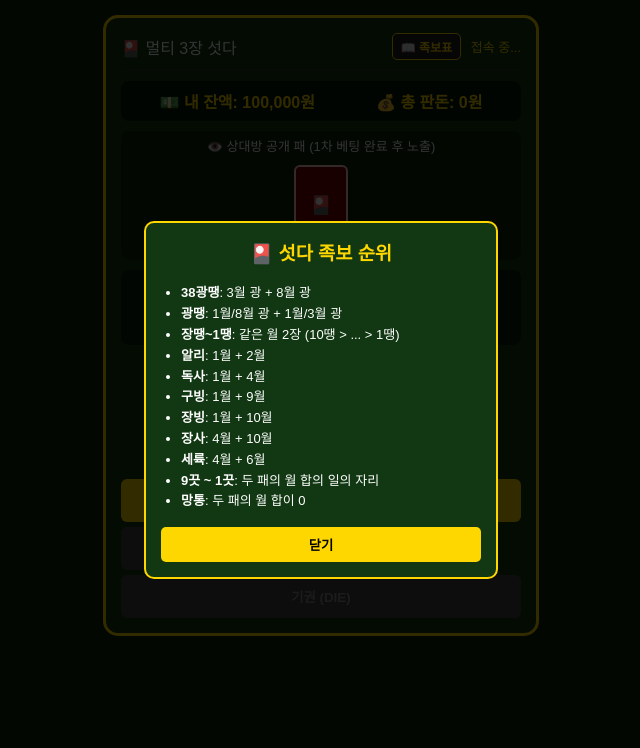
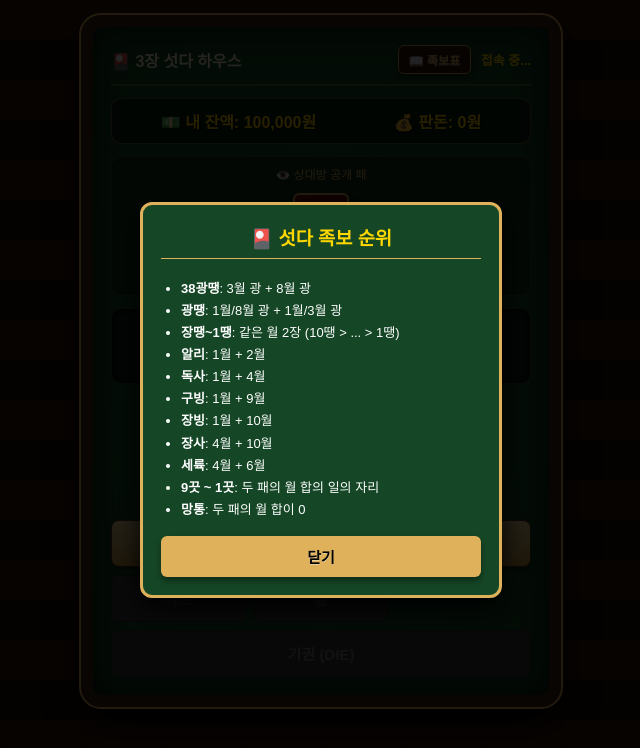
Before and after one commit to jangerine/-, a website: page public/index.html in a window 1280 px wide. Both pictures are taken after a click on the button "📖 족보표". Shown: the whole page, without its empty margins (319-959 px from the left). Drawn offline with nearby package versions, Linux system fonts and the light colour scheme; no server answers.

Commit message:
Update index.html

```diff
--- a/public/index.html
+++ b/public/index.html
@@ -6,47 +6,263 @@
     <title>실시간 멀티 3장 섯다</title>
     <script src="/socket.io/socket.io.js"></script>
     <style>
-        :root { --card-red: #c02727; --gold: #ffd700; }
-        body { font-family: sans-serif; background: #0b230c; color: white; margin: 0; padding: 15px; text-align: center; }
-        .container { max-width: 400px; margin: 0 auto; background: #113812; border: 3px solid var(--gold); border-radius: 15px; padding: 15px; position: relative; }
-        .header { display: flex; justify-content: space-between; align-items: center; border-bottom: 1px solid #333; padding-bottom: 10px; margin-bottom: 10px; }
-        .money-board { display: flex; justify-content: space-around; background: rgba(0,0,0,0.5); padding: 8px; border-radius: 8px; margin-bottom: 10px; font-weight: bold; color: var(--gold); }
-        .host-control { background: rgba(255, 215, 0, 0.1); border: 1px dashed var(--gold); padding: 10px; border-radius: 8px; margin-bottom: 10px; display: none; }
-        .host-control select { padding: 5px 10px; font-weight: bold; border-radius: 5px; }
-        .card-area { display: flex; justify-content: center; gap: 8px; min-height: 80px; margin: 10px 0; }
-        .card { width: 50px; height: 75px; background: var(--card-red); border: 2px solid #fff; border-radius: 6px; display: flex; align-items: center; justify-content: center; font-weight: bold; font-size: 18px; color: #000; cursor: pointer; }
-        .card.open { background: #fff; }
-        .card.selected { border: 3px solid #00ffcc; transform: translateY(-5px); }
-        .card-back { background: #780000; color: #aaa; border: 2px solid #ffcccc; cursor: default; }
-        .status-box { background: rgba(0,0,0,0.4); padding: 10px; border-radius: 8px; min-height: 55px; margin: 10px 0; font-size: 14px; white-space: pre-line; }
-        .btn-grid { display: grid; grid-template-columns: repeat(3, 1fr); gap: 5px; }
-        button { padding: 12px 0; font-weight: bold; border: none; border-radius: 6px; background: var(--gold); color: #000; }
-        button:disabled { background: #444 !important; color: #888 !important; cursor: not-allowed; }
-        .btn-die { background: #ff4d4d; color: white; grid-column: span 3; }
-        .opponent-open-area { background: rgba(0,0,0,0.3); padding: 5px; border-radius: 8px; margin-bottom: 10px; font-size: 13px; }
+        :root {
+            --mat-green: #154726;
+            --mat-border: #0b2e17;
+            --wood-dark: #1b0e07;
+            --wood-mid: #2e180c;
+            --gold: #dfb15b;
+            --gold-bright: #ffd700;
+            --card-red: #a81c1c;
+        }
 
-        .btn-jokbo { background: #222; color: var(--gold); border: 1px solid var(--gold); padding: 4px 8px; border-radius: 5px; font-size: 12px; cursor: pointer; }
-        .modal { display: none; position: fixed; top: 0; left: 0; width: 100%; height: 100%; background: rgba(0,0,0,0.8); z-index: 1000; justify-content: center; align-items: center; }
-        .modal-content { background: #113812; border: 2px solid var(--gold); border-radius: 10px; width: 85%; max-width: 320px; padding: 15px; color: #fff; text-align: left; max-height: 80vh; overflow-y: auto; }
-        .modal-content h3 { text-align: center; color: var(--gold); margin-top: 0; }
-        .modal-content ul { padding-left: 20px; font-size: 13px; line-height: 1.6; }
-        .btn-close { display: block; width: 100%; margin-top: 15px; background: var(--gold); color: #000; border: none; padding: 8px 0; border-radius: 5px; font-weight: bold; }
+        /* 전체 마룻바닥 느낌의 배경 패턴 */
+        body {
+            font-family: 'Apple SD Gothic Neo', 'Noto Sans KR', sans-serif;
+            background-color: var(--wood-dark);
+            background-image:
+                linear-gradient(90deg, rgba(0,0,0,0.3) 1px, transparent 1px),
+                repeating-linear-gradient(0deg, var(--wood-dark) 0px, var(--wood-dark) 40px, var(--wood-mid) 41px, var(--wood-mid) 80px);
+            background-size: 80px 100%, 100% 80px;
+            color: #f0e6d2;
+            margin: 0;
+            padding: 15px;
+            text-align: center;
+        }
+
+        /* 마룻바닥 위에 깔린 초록색 섯다 매트 */
+        .container {
+            max-width: 420px;
+            margin: 0 auto;
+            background: radial-gradient(circle, #1a572f 0%, var(--mat-green) 100%);
+            border: 12px solid #3d2112;
+            outline: 2px solid var(--gold);
+            border-radius: 20px;
+            padding: 18px;
+            box-shadow: inset 0 0 30px rgba(0,0,0,0.8), 0 15px 35px rgba(0,0,0,0.9);
+            position: relative;
+        }
+
+        .header {
+            display: flex;
+            justify-content: space-between;
+            align-items: center;
+            border-bottom: 2px solid rgba(223, 177, 91, 0.3);
+            padding-bottom: 10px;
+            margin-bottom: 12px;
+            font-weight: bold;
+        }
+
+        /* 현금 및 판돈 보드 */
+        .money-board {
+            display: flex;
+            justify-content: space-around;
+            background: rgba(0, 0, 0, 0.55);
+            border: 1px solid rgba(223, 177, 91, 0.4);
+            padding: 10px;
+            border-radius: 10px;
+            margin-bottom: 12px;
+            font-weight: bold;
+            color: var(--gold-bright);
+            text-shadow: 1px 1px 2px #000;
+        }
+
+        .host-control {
+            background: rgba(0, 0, 0, 0.4);
+            border: 1px dashed var(--gold);
+            padding: 8px;
+            border-radius: 8px;
+            margin-bottom: 12px;
+            display: none;
+            font-size: 13px;
+        }
+        .host-control select {
+            padding: 3px 8px;
+            font-weight: bold;
+            border-radius: 5px;
+            background: #2b170c;
+            color: var(--gold);
+            border: 1px solid var(--gold);
+        }
+
+        /* 화투판 패 영역 */
+        .card-area {
+            display: flex;
+            justify-content: center;
+            gap: 10px;
+            min-height: 85px;
+            margin: 10px 0;
+            align-items: center;
+        }
+
+        /* 화투 패 실물 느낌 내기 */
+        .card {
+            width: 52px;
+            height: 80px;
+            background: linear-gradient(135deg, #c92323 0%, var(--card-red) 100%);
+            border: 2px solid #fff;
+            border-radius: 6px;
+            display: flex;
+            align-items: center;
+            justify-content: center;
+            font-weight: 900;
+            font-size: 20px;
+            color: #000;
+            cursor: pointer;
+            box-shadow: 3px 4px 8px rgba(0,0,0,0.6);
+            transition: transform 0.15s ease, border 0.15s ease;
+            user-select: none;
+        }
+        .card.open {
+            background: linear-gradient(135deg, #ffffff 0%, #f0e6d2 100%);
+            border: 2px solid #333;
+            color: #111;
+        }
+        .card.selected {
+            border: 3px solid var(--gold-bright);
+            transform: translateY(-8px);
+            box-shadow: 0 0 12px var(--gold-bright);
+        }
+        .card-back {
+            background: linear-gradient(135deg, #801010 0%, #4a0000 100%);
+            color: var(--gold);
+            border: 2px solid var(--gold);
+            font-size: 24px;
+            cursor: default;
+        }
+
+        .status-box {
+            background: rgba(0, 0, 0, 0.6);
+            border: 1px solid rgba(255, 255, 255, 0.15);
+            padding: 12px;
+            border-radius: 10px;
+            min-height: 50px;
+            margin: 12px 0;
+            font-size: 14px;
+            line-height: 1.5;
+            white-space: pre-line;
+            color: #fff;
+            box-shadow: inset 0 0 10px rgba(0,0,0,0.8);
+        }
+
+        .btn-grid {
+            display: grid;
+            grid-template-columns: repeat(3, 1fr);
+            gap: 8px;
+        }
+        button {
+            padding: 12px 0;
+            font-weight: bold;
+            font-size: 15px;
+            border: 1px solid #55311c;
+            border-radius: 8px;
+            background: linear-gradient(180deg, #edd293 0%, #c59740 100%);
+            color: #2b170c;
+            cursor: pointer;
+            box-shadow: 0 4px 6px rgba(0,0,0,0.4);
+            text-shadow: 0 1px 0 rgba(255,255,255,0.4);
+        }
+        button:active:not(:disabled) {
+            transform: translateY(2px);
+            box-shadow: 0 1px 2px rgba(0,0,0,0.4);
+        }
+        button:disabled {
+            background: #3a3a3a !important;
+            color: #777 !important;
+            border-color: #222 !important;
+            box-shadow: none !important;
+            text-shadow: none !important;
+            cursor: not-allowed;
+        }
+        .btn-die {
+            background: linear-gradient(180deg, #e75c5c 0%, #b82323 100%);
+            color: white;
+            text-shadow: 0 1px 2px #000;
+            border-color: #6b0f0f;
+            grid-column: span 3;
+        }
+
+        .opponent-open-area {
+            background: rgba(0, 0, 0, 0.35);
+            border: 1px solid rgba(223, 177, 91, 0.2);
+            padding: 8px;
+            border-radius: 10px;
+            margin-bottom: 10px;
+            font-size: 13px;
+        }
+
+        .btn-jokbo {
+            background: #2b170c;
+            color: var(--gold);
+            border: 1px solid var(--gold);
+            padding: 5px 10px;
+            border-radius: 6px;
+            font-size: 12px;
+            cursor: pointer;
+        }
+
+        /* 족보 레이어 모달 */
+        .modal {
+            display: none;
+            position: fixed;
+            top: 0; left: 0; width: 100%; height: 100%;
+            background: rgba(0,0,0,0.85);
+            z-index: 1000;
+            justify-content: center;
+            align-items: center;
+        }
+        .modal-content {
+            background: var(--mat-green);
+            border: 3px solid var(--gold);
+            border-radius: 12px;
+            width: 85%;
+            max-width: 320px;
+            padding: 18px;
+            color: #fff;
+            text-align: left;
+            max-height: 80vh;
+            overflow-y: auto;
+            box-shadow: 0 10px 25px rgba(0,0,0,0.9);
+        }
+        .modal-content h3 {
+            text-align: center;
+            color: var(--gold-bright);
+            margin-top: 0;
+            border-bottom: 1px solid var(--gold);
+            padding-bottom: 8px;
+        }
+        .modal-content ul {
+            padding-left: 20px;
+            font-size: 13px;
+            line-height: 1.7;
+        }
+        .btn-close {
+            display: block;
+            width: 100%;
+            margin-top: 15px;
+            background: var(--gold);
+            color: #000;
+            border: none;
+            padding: 10px 0;
+            border-radius: 6px;
+            font-weight: bold;
+        }
     </style>
 </head>
 <body>
 
 <div class="container">
     <div class="header">
-        <div>🎴 멀티 3장 섯다</div>
+        <div>🎴 3장 섯다 하우스</div>
         <div>
             <button class="btn-jokbo" onclick="toggleJokboModal(true)">📖 족보표</button>
-            <span id="player-role" style="color:var(--gold); font-size: 13px; margin-left:5px;">접속 중...</span>
+            <span id="player-role" style="color:var(--gold-bright); font-size: 13px; margin-left:5px;">접속 중...</span>
         </div>
     </div>
 
     <div class="money-board">
         <div>💵 내 잔액: <span id="my-money">100,000</span>원</div>
-        <div>💰 총 판돈: <span id="total-pot">0</span>원</div>
+        <div>💰 판돈: <span id="total-pot">0</span>원</div>
     </div>
 
     <div id="host-panel" class="host-control">
@@ -59,7 +275,7 @@
     </div>
 
     <div class="opponent-open-area">
-        <div>👁️ 상대방 공개 패 (1차 베팅 완료 후 노출)</div>
+        <div style="color:var(--gold); font-size:12px;">👁️ 상대방 공개 패</div>
         <div class="card-area" id="opponent-cards">
             <div class="card card-back">🎴</div>
         </div>
@@ -67,7 +283,7 @@
 
     <div class="status-box" id="status-text">서버 연결 대기 중...</div>
 
-    <div>👤 내 패 (선택한 1장만 상대에게 공개됨)</div>
+    <div style="font-size:13px; color:var(--gold); margin-top:5px;">👤 내 패 (클릭하여 공개할 카드 선택)</div>
     <div class="card-area" id="player-cards"></div>
 
     <div class="btn-grid">
@@ -102,7 +318,7 @@
     const socket = io();
     let myCards = [];
     let openCardIndex = 0;
-    let myPlayerNum = 0; // 내 플레이어 번호 저장
+    let myPlayerNum = 0;
 
     socket.on('init', (data) => {
         myPlayerNum = data.playerNum;
@@ -152,13 +368,13 @@
         const opArea = document.getElementById('opponent-cards');
         opArea.innerHTML = '';
 
-        // 나를 제외한 상대방 패만 걸러서 표시
         const opponentCards = openCardsInfo.filter(info => info.playerNum !== myPlayerNum);
 
         opponentCards.forEach(info => {
             const div = document.createElement('div');
             div.className = 'card open';
-            div.innerText = info.openCard.month + (info.openCard.kwang ? '光' : '');
+            const kwangHtml = info.openCard.kwang ? '<span style="color:#c02727; font-size:14px; vertical-align:super;">光</span>' : '';
+            div.innerHTML = info.openCard.month + kwangHtml;
             opArea.appendChild(div);
         });
     });
@@ -182,7 +398,7 @@
 
     socket.on('refillMoney', (data) => {
         document.getElementById('my-money').innerText = data.money.toLocaleString();
-        alert(`💸 파산 구제! 무료 지원금 ${data.refilledAmount.toLocaleString()}원이 지급되었습니다.`);
+        alert(`💸 파산 구제! 지원금 ${data.refilledAmount.toLocaleString()}원이 지급되었습니다.`);
     });
 
     socket.on('updatePot', (data) => {
@@ -220,7 +436,8 @@
             const div = document.createElement('div');
             const isSelected = (idx === openCardIndex);
             div.className = `card open ${isSelected ? 'selected' : ''}`;
-            div.innerText = card.month + (card.kwang ? '光' : '');
+            const kwangHtml = card.kwang ? '<span style="color:#c02727; font-size:14px; vertical-align:super;">光</span>' : '';
+            div.innerHTML = card.month + kwangHtml;
             div.onclick = () => selectOpenCard(idx);
             el.appendChild(div);
         });
```
